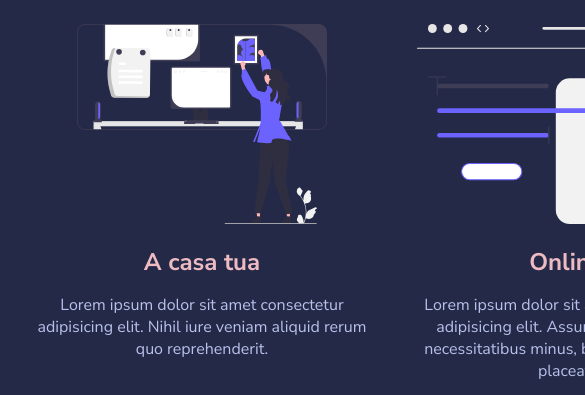
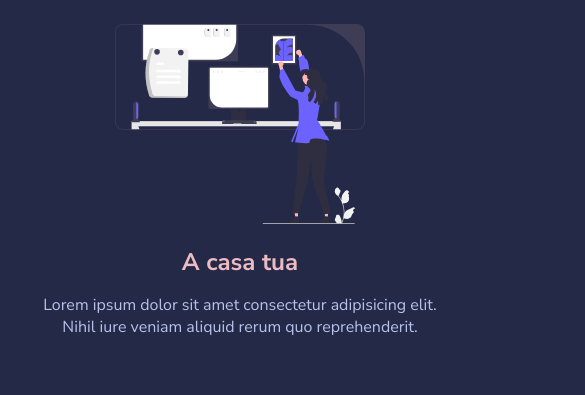
Before and after one commit to eduardorocco/html-css-resp-wannabe, a plain HTML site: page index.html in a window 390 px wide. Shown: the part 209-604 px from the top of the page, 585 px wide, since content can reach past the window. Drawn offline with Linux system fonts and the light colour scheme.

Commit message:
ADD media query for mobile wrap to first section column and padding

```diff
--- a/css/responsive.css
+++ b/css/responsive.css
@@ -7,4 +7,19 @@
 
 @media (max-width: 480px) {
 
+    .container {
+        max-width: 480px;
+    }
+
+    .row {
+        flex-wrap: wrap;
+    }
+
+    .lessons .col {
+       width: 100%;
+    }
+
+    .row .col:not(:last-child) {
+        padding-bottom: 60px;
+    }
 }
```
